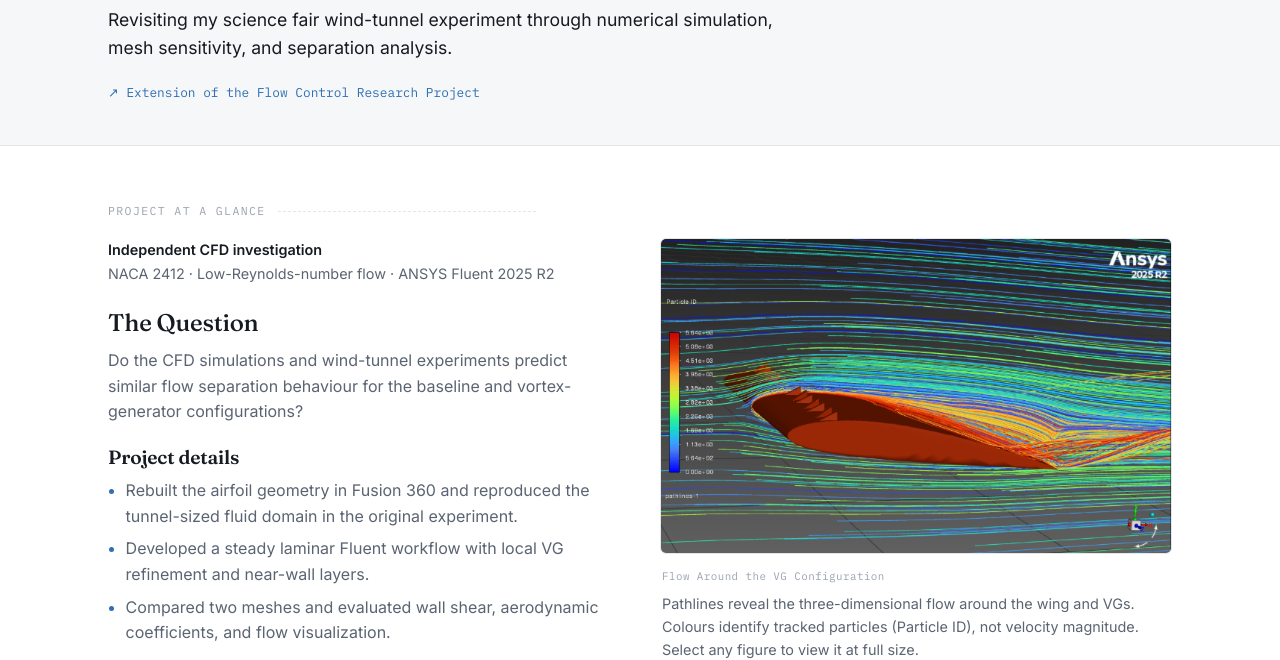
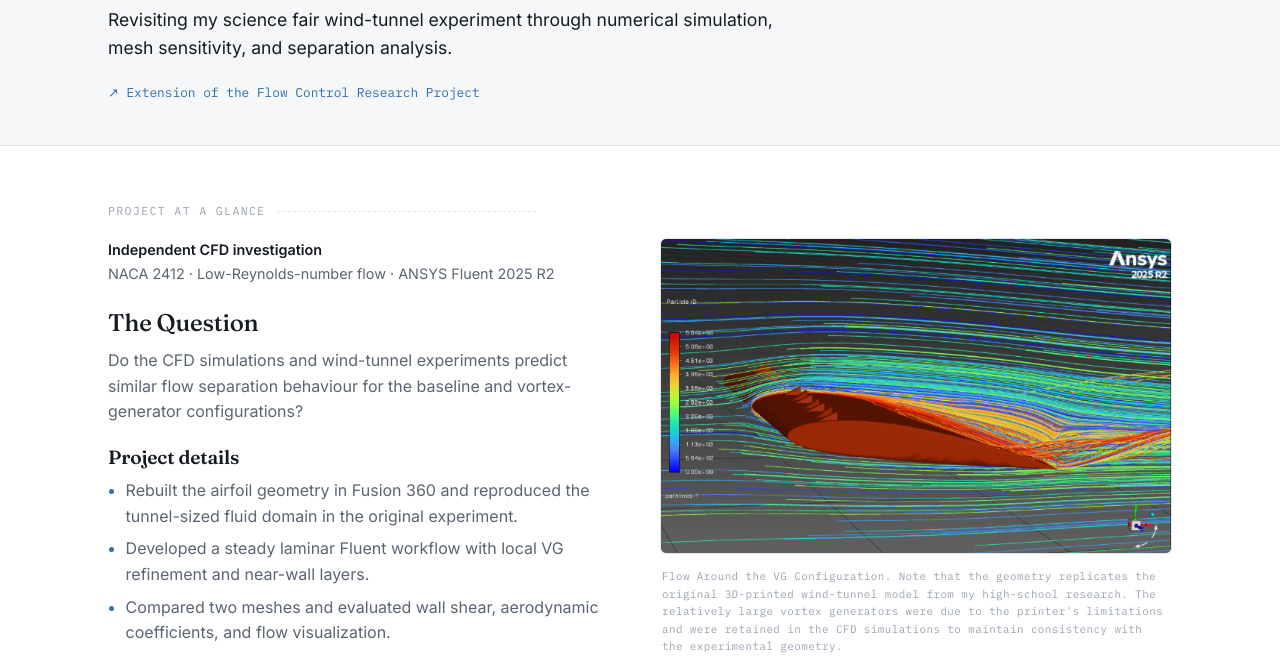
Before and after one commit to nathanielalt/portfolio, a plain HTML site: page project-5.html in a window 1280 px wide. Shown: the part 326-986 px from the top of the page. Drawn offline with Linux system fonts and the light colour scheme.

Commit message:
Enhance figcaption with detailed VG configuration info
Updated figcaption to provide additional context about the VG configuration and its relation to the original wind-tunnel model.

```diff
--- a/project-5.html
+++ b/project-5.html
@@ -58,7 +58,7 @@
           <a class="frame" href="media/projects/vg-pathlines-side.png" target="_blank" rel="noopener" aria-label="Open full-size VG pathline image">
             <img src="media/projects/vg-pathlines-side.png" width="684" height="421" alt="Fluent pathlines passing over a finite wing with a row of vortex generators and a separated downstream region.">
           </a>
-          <figcaption><span class="cap-file">Flow Around the VG Configuration</span>Pathlines reveal the three-dimensional flow around the wing and VGs. Colours identify tracked particles (Particle ID), not velocity magnitude. Select any figure to view it at full size.</figcaption>
+          <figcaption><span class="cap-file">Flow Around the VG Configuration. Note that the geometry replicates the original 3D-printed wind-tunnel model from my high-school research. The relatively large vortex generators were due to the printer's limitations and were retained in the CFD simulations to maintain consistency with the experimental geometry.</span>Pathlines reveal the three-dimensional flow around the wing and VGs. Colours identify tracked particles (Particle ID), not velocity magnitude. Select any figure to view it at full size.</figcaption>
         </figure>
       </div>
     </div>
```
